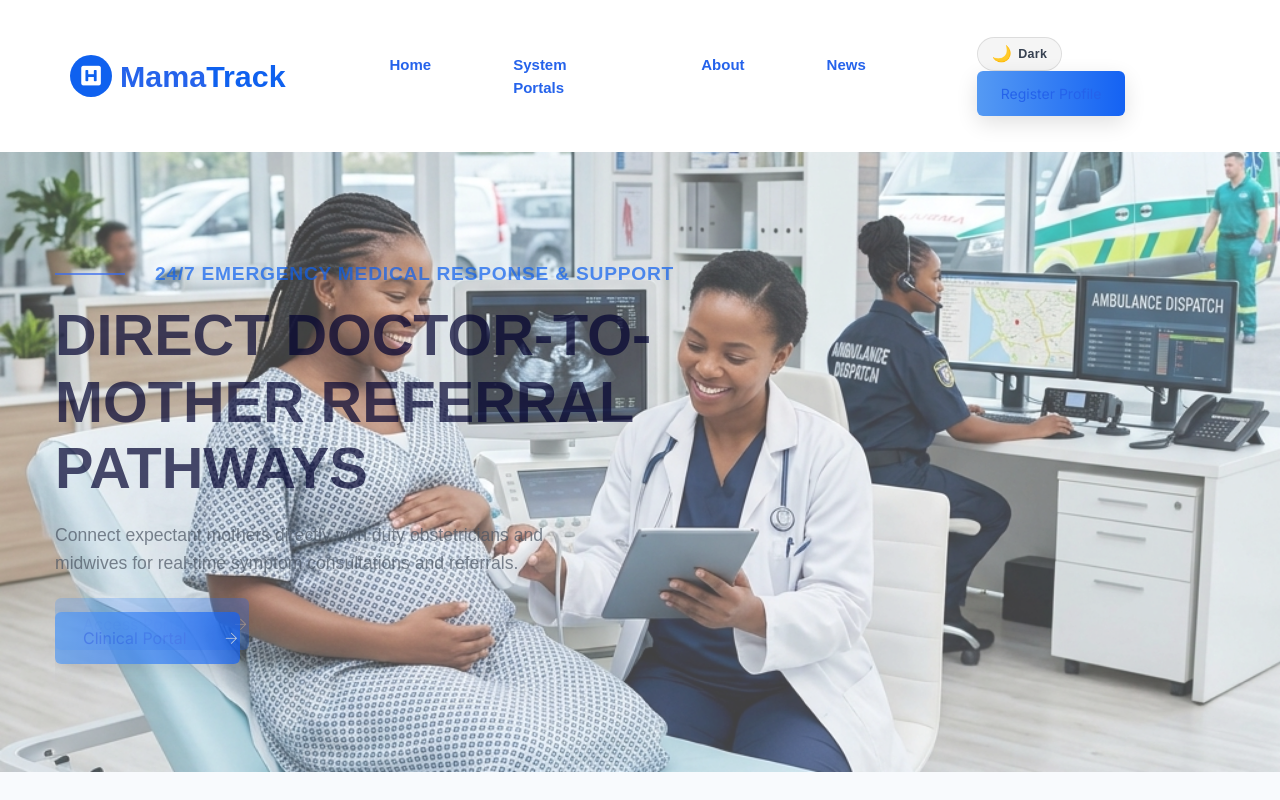
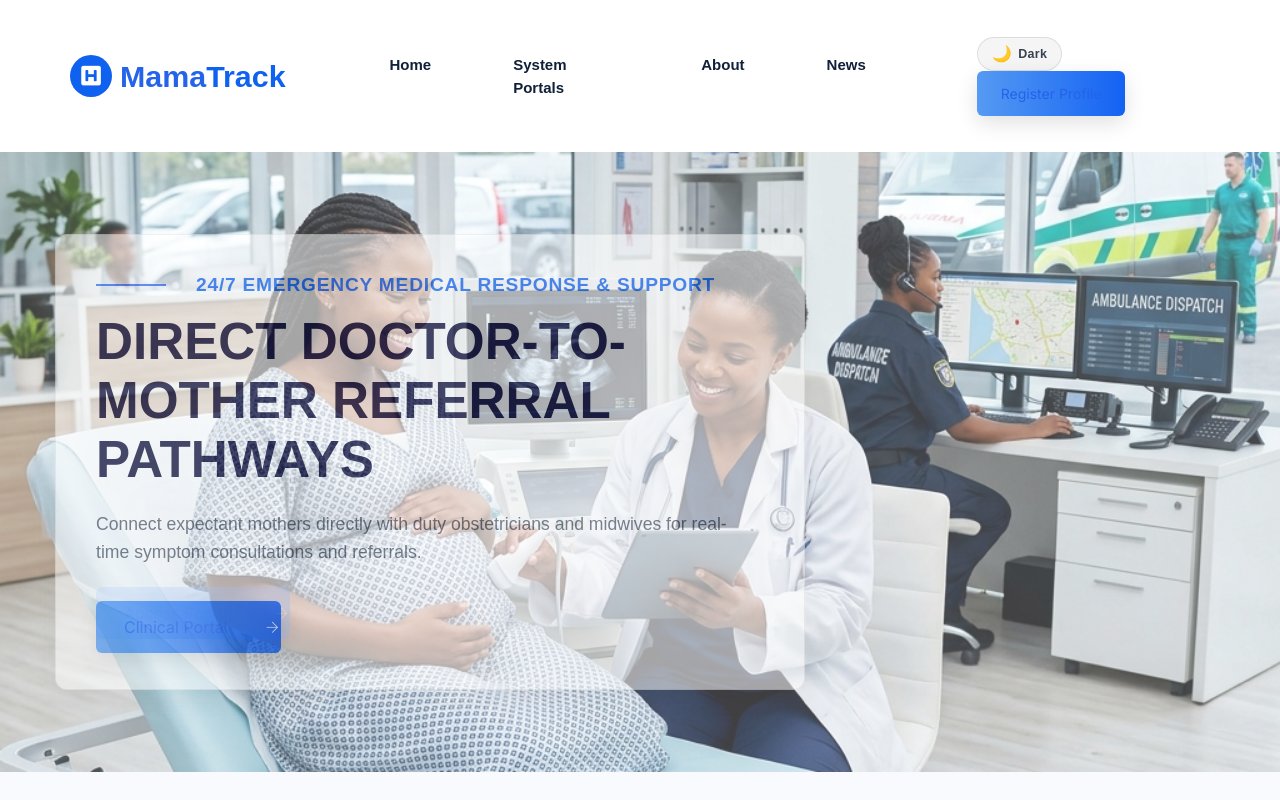
Before and after one commit to Praise1930/my-project1, a React (Vite) app: page / in a window 1280 px wide. Shown: the top 800 px of the page. Built offline with nearby package versions, Linux system fonts and the light colour scheme; a web font is replaced by a local one.

Commit message:
Style: Add glassmorphic hero container and strict button/menu contrast overrides to Landing page

```diff
--- a/src/pages/Landing.tsx
+++ b/src/pages/Landing.tsx
@@ -56,6 +56,24 @@ export const Landing: React.FC = () => {
 
   return (
     <div id="top" className="medical-landing-root" style={{ background: isDark ? '#0f172a' : '#ffffff', color: isDark ? '#cbd5e1' : '#757575', fontFamily: "'Muli', sans-serif", minHeight: '100vh', transition: 'background-color 0.3s ease, color 0.3s ease' }}>
+      <style>{`
+        /* Dynamic theme navigation link overrides */
+        #navigation li a {
+          color: ${isDark ? '#f1f5f9' : '#102039'} !important;
+        }
+        #navigation li a:hover {
+          color: #0f61ef !important;
+        }
+        .btn, .hero-btn, .header-btn {
+          color: #ffffff !important;
+        }
+        .btn:hover, .hero-btn:hover, .header-btn:hover {
+          color: #ffffff !important;
+        }
+        .mobile-nav-dropdown a {
+          color: ${isDark ? '#f1f5f9' : '#102039'} !important;
+        }
+      `}</style>
 
       {/* HEADER START */}
       <header>
@@ -161,14 +179,23 @@ export const Landing: React.FC = () => {
             <div className="container">
               <div className="row">
                 <div className="col-xl-8 col-lg-10 col-md-10">
-                  <div className="hero__caption" style={{ padding: '40px 0' }}>
+                  <div className="hero__caption" style={{
+                    padding: '36px 40px',
+                    background: isDark ? 'rgba(15, 23, 42, 0.75)' : 'rgba(255, 255, 255, 0.75)',
+                    borderRadius: '12px',
+                    backdropFilter: 'blur(10px)',
+                    border: isDark ? '1px solid rgba(255, 255, 255, 0.08)' : '1px solid rgba(0, 0, 0, 0.08)',
+                    boxShadow: isDark ? '0 10px 30px rgba(0, 0, 0, 0.5)' : '0 10px 30px rgba(0, 0, 0, 0.06)',
+                    maxWidth: '750px',
+                    margin: '30px 0'
+                  }}>
                     <span style={{ color: isDark ? '#60a5fa' : '#0f61ef', fontSize: '1.2rem', fontWeight: 800, textTransform: 'uppercase', letterSpacing: '0.04em', display: 'block', marginBottom: '14px' }}>
                       {slide.subtitle}
                     </span>
-                    <h1 style={{ color: isDark ? '#ffffff' : '#030431', fontSize: '3.6rem', fontWeight: 900, lineHeight: 1.15, marginBottom: '20px' }}>
+                    <h1 style={{ color: isDark ? '#ffffff' : '#030431', fontSize: '3.2rem', fontWeight: 900, lineHeight: 1.15, marginBottom: '20px' }}>
                       {slide.title}
                     </h1>
-                    <p style={{ color: isDark ? '#cbd5e1' : '#4b5563', fontSize: '1.1rem', marginBottom: '35px', maxWidth: '600px', lineHeight: 1.6 }}>
+                    <p style={{ color: isDark ? '#cbd5e1' : '#4b5563', fontSize: '1.1rem', marginBottom: '35px', lineHeight: 1.6 }}>
                       {slide.desc}
                     </p>
                     {slide.link.startsWith('#') ? (
```
